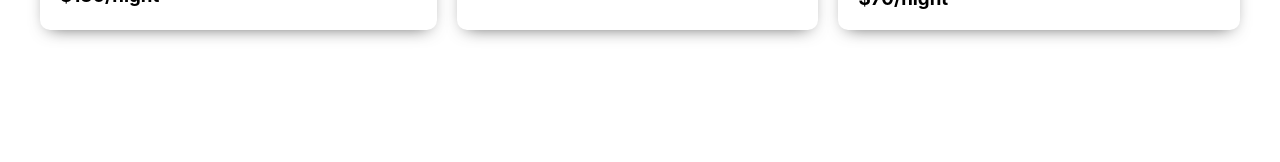
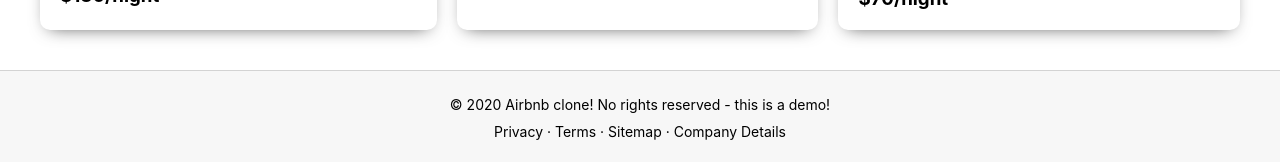
Before and after one commit to Saurabh9399/Airbnb-project-webapp, a React (Create React App) app: page /search in a window 1280 px wide. Shown: the part 1492-1654 px from the top of the page. Before the commit the page ends 1562 px from the top, so only its background shows below. Built offline with nearby package versions, Linux system fonts and the light colour scheme.

Commit message:
some more files

```diff
--- a/src/App.js
+++ b/src/App.js
@@ -1,12 +1,14 @@
 import "./App.css";
-import Home from "./Home"
+import Home from "./Home";
 import Header from "./Header";
+import Footer from './Footer';
 
 function App() {
   return (
     <div className="app">
-     <Header/>
-      <Home />
+      <Header/>
+      <Home/>
+      <Footer/>
 
 
       {/* Home */}
--- /dev/null
+++ b/src/Footer.css
@@ -0,0 +1,10 @@
+.footer{
+    border-top:1px solid lightgray;
+    padding:20px;
+    background-color: #f7f7f7;
+    text-align: center;
+}
+.footer > p {
+    padding:5px;
+    font-size:14px;
+}
--- /dev/null
+++ b/src/Footer.js
@@ -0,0 +1,13 @@
+import React from 'react'
+import './Footer.css'
+
+function Footer() {
+    return (
+      <div className="footer">
+        <p>© 2020 Airbnb clone! No rights reserved - this is a demo!</p>
+        <p>Privacy · Terms · Sitemap · Company Details</p>
+      </div>
+    );
+}
+
+export default Footer
```
